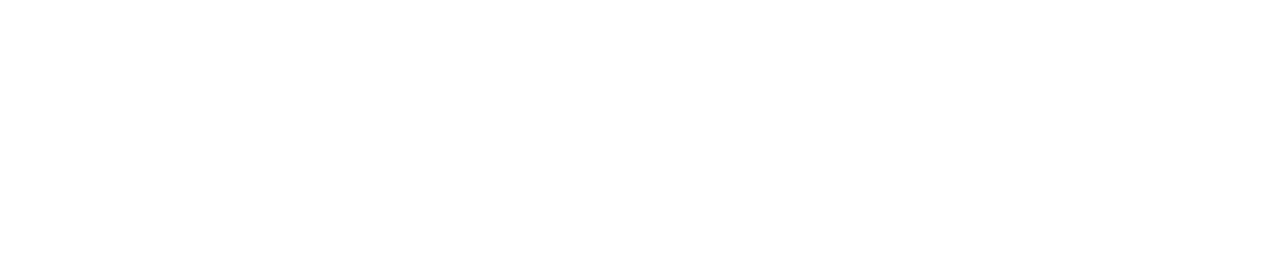
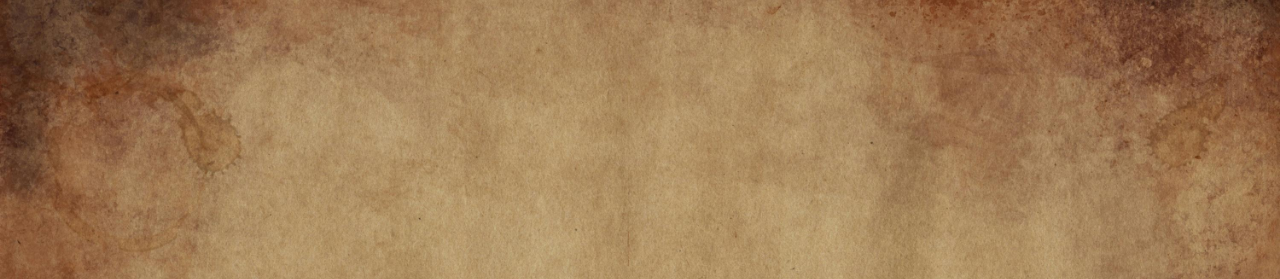
Before and after one commit to Arslan-Zafar-Chauhan/capstone-project-2, a plain HTML site: page index.html in a window 1280 px wide. Shown: the top 279 px of the page. Drawn offline with Linux system fonts and the light colour scheme.

Commit message:
Update style.css

```diff
--- a/style.css
+++ b/style.css
@@ -7,7 +7,7 @@ body {
 
 
 .hero {
-  background-image: url("images/hero-background.jpg");
+  background-image: url("hero-background.jpg");
   background-size: cover;
   background-position: center;
   height: 100vh;
```
